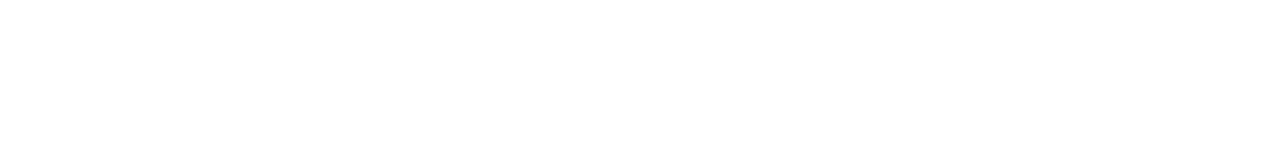
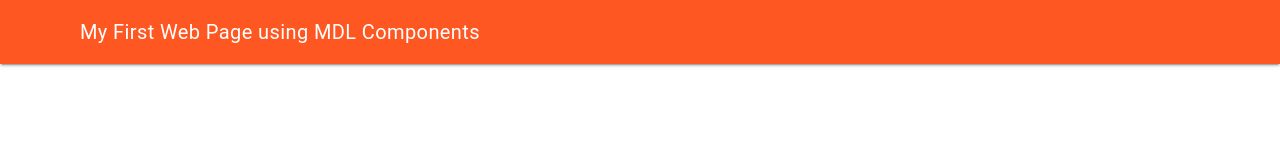
Before and after one commit to ICS20-Programming-BenT/Unit1-05-HTML-MDL, a plain HTML site: page index.html in a window 1280 px wide. Drawn offline with nearby package versions, Linux system fonts and the light colour scheme.

Commit message:
updated index.html

```diff
--- a/index.html
+++ b/index.html
@@ -7,13 +7,25 @@
     <meta name="keywords" content="Immaculata, ISC20">
     <meta name="author" content="Ben Thomson">
     <meta name="viewport" content="width=device-width, initial-scale=1.0">
+
+    <!-- Google's MDL -->
     <link rel="stylesheet" href="https://fonts.googleapis.com/icon?family=Material+Icons">
-    <link rel="stylesheet" href="https://code.getmdl.io/1.3.0/material.indigo-pink.min.css">
+    <link rel="stylesheet" href="https://code.getmdl.io/1.3.0/material.deep_orange-yellow.min.css" />
     <title>My first web page with MDL</title>
   </head>
+
   <body>
+		<!-- Google's MDL -->
     <script defer src="https://code.getmdl.io/1.3.0/material.min.js"></script>
 
+    <div class = "mdl-layout mdl-js-layout mdl-layout--fixed-header">
+			<!-- Web page header -->
+      <header class = "mdl-layout__header">
+        <div class = "mdl-layout__header-row">
+          <span class = "mdl-layout-title">My First Web Page using MDL Components</span>
+        </div>
+      </header>
+			<br>
 
   </body>
 </html>
```
